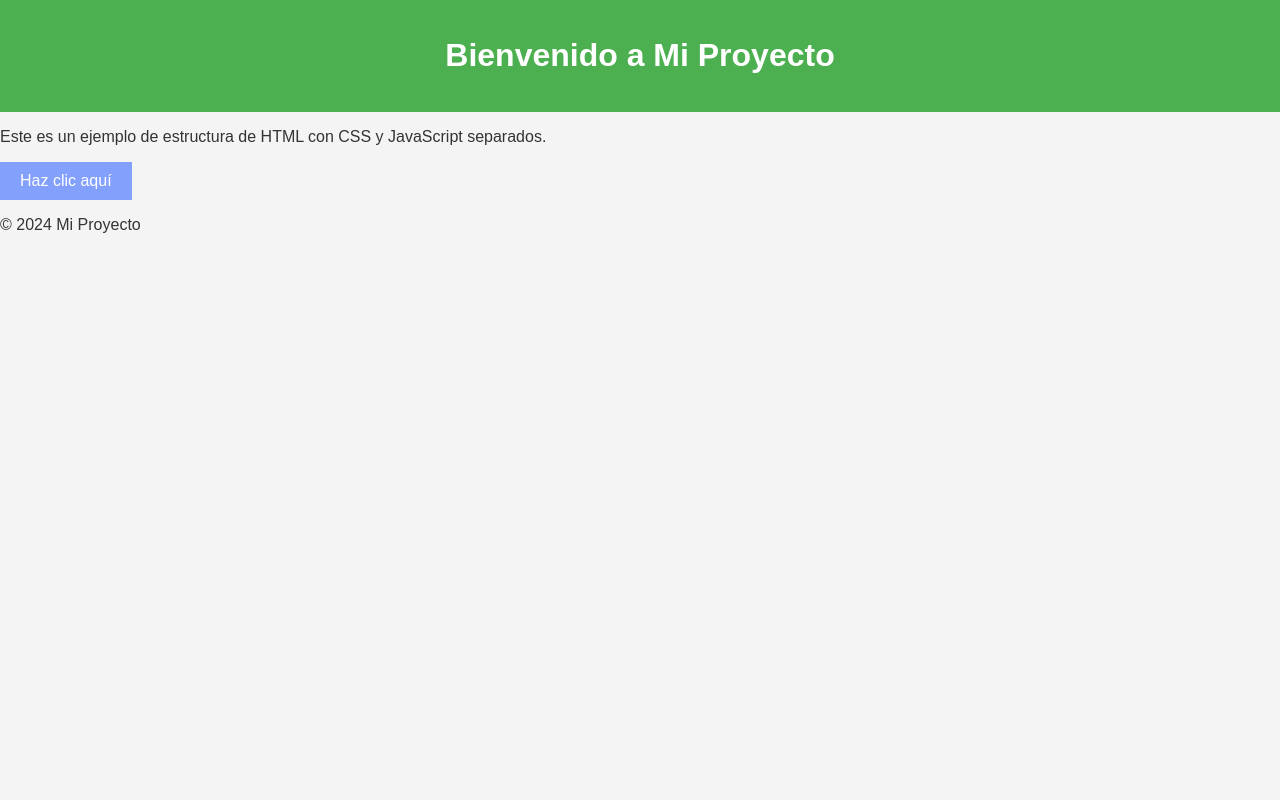
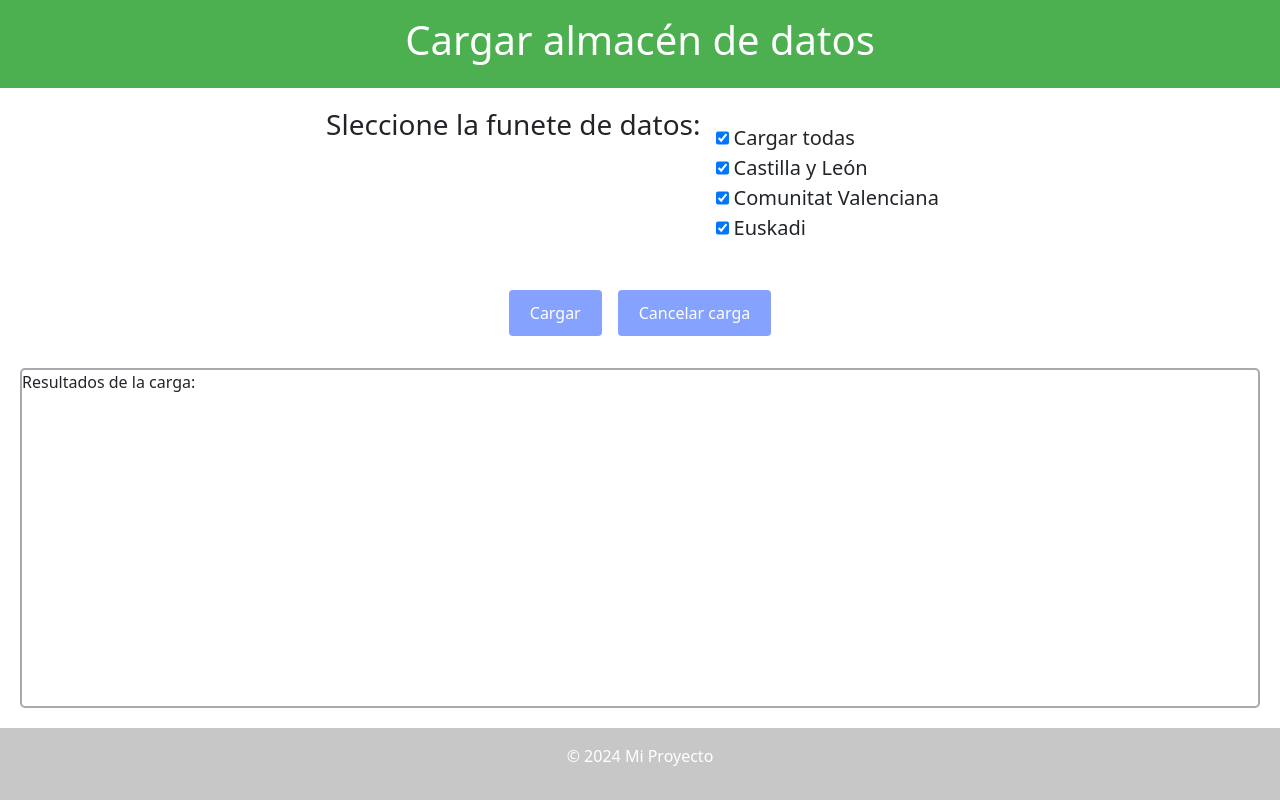
Before and after one commit to Mejias32r/IEI, a Django app: page /main/ventana-carga/ in a window 1280 px wide. Run offline with Django 5.2, Linux system fonts and the light colour scheme.

Commit message:
Realización del frontend de la aplicación

```diff
--- a/IEI_project/IEI_project/urls.py
+++ b/IEI_project/IEI_project/urls.py
@@ -19,7 +19,7 @@ from django.urls import path, include
 from . import views
 
 urlpatterns = [
-    path('', views.cargar_ventana_principal),
+    path('', views.cargar_ventana_principal, name='ventana_principal'),
     path('admin/', admin.site.urls),
     path('main/', include('main.urls'))
 ]
--- a/IEI_project/static/ventana_carga/script.js
+++ b/IEI_project/static/ventana_carga/script.js
@@ -1,6 +1,24 @@
-document.addEventListener("DOMContentLoaded", function () {
-    const boton = document.getElementById("cargar-boton");
-    boton.addEventListener("click", function () {
-        alert("La carga ha comenzado!");
-    });
-});
+const todas = document.getElementById('todas')
+const castillaLeon = document.getElementById('castilla_leon')
+const comunidadValenciana = document.getElementById('comunidad_valenciana')
+const euskadi = document.getElementById('euskadi')
+const btnEnviar = document.getElementById('enviar')
+
+
+function activarTodas(){
+    if(castillaLeon.checked && comunidadValenciana.checked && euskadi.checked){
+        todas.checked = true
+    }
+    else{
+        todas.checked = false;
+    }
+}
+
+castillaLeon.addEventListener('change', activarTodas);
+comunidadValenciana.addEventListener('change', activarTodas);
+euskadi.addEventListener('change', activarTodas);
+
+
+btnEnviar.addEventListener('click', function(){
+    alert("se enviar la petición al backend")
+})
--- a/IEI_project/static/ventana_carga/style.css
+++ b/IEI_project/static/ventana_carga/style.css
@@ -1,32 +1,87 @@
-
-body {
-    font-family: Arial, sans-serif;
+body{
     margin: 0;
     padding: 0;
-    background-color: #f4f4f4;
-    color: #333;
+    display: grid;
+    grid-template-rows: auto 1fr auto; /* Header y footer tienen altura automática; el div central crece */
+    height: 100vh; /* Altura total de la ventana */
 }
 
-header {
+main {
+    background: white;
+    width: 100%;
+    padding: 20px;
+    text-align: center;
+    display: flex;
+    justify-content: center;
+    flex-direction: column;
+    align-items: center;
+}
+
+header{
     background-color: #4CAF50;
+    color: white;
+    padding: 1rem;
+    text-align: center  ;
+}
+
+footer{
+    background-color: #c6c7c6;
     color: white;
     padding: 1rem;
     text-align: center;
 }
 
-button {
+.container-checkbox{
+    padding: 15px;
+    display: flex;
+    flex-direction: column;
+    justify-content: center;
+}
+
+.checkbox-element{
+    display: flex;
+    justify-content: start;
+}
+
+.checkbox-element label{
+    padding-left: 5px;
+    font-size: 20px;
+}
+
+.container-buttons{
+    display: flex;
+    justify-content: center;
+    gap: 1rem;
+    margin-top: 2rem;
+    margin-bottom: 2rem;
+}
+
+.container-result-box{
+    display: flex;
+    border: 2px solid #9799a0d5;
+    border-radius: 5px;
+    height: 100%;
+    width: 100%;
+}
+
+.container-select-data{
+    display:flex;
+}
+
+.btn{
     background-color: #6e90ffd5;
     color: white;
-    border: none;
     padding: 10px 20px;
     font-size: 16px;
     cursor: pointer;
+    border-radius: 4px;
+    display: inline-block;
 }
 
-button:hover {
+.enviar:hover{
     background-color: #005f6b;
 }
 
-main {
-    align-items: center;
+.cancelar:hover{
+    background-color:#922408 ;
 }
--- a/IEI_project/static/ventana_principal/style.css
+++ b/IEI_project/static/ventana_principal/style.css
@@ -5,7 +5,6 @@ body {
     padding: 0;
     background-color: #b8b4b3;
     color: #333;
-    text-align: center;
 }
 
 header {
--- a/IEI_project/templates/ventana_carga/cargar.html
+++ b/IEI_project/templates/ventana_carga/cargar.html
@@ -1,5 +1,4 @@
 {% load static %}
-
 <!DOCTYPE html>
 <html lang="es">
 <head>
@@ -7,20 +6,48 @@
     <meta name="viewport" content="width=device-width, initial-scale=1.0">
     <title>Mi Proyecto</title>
     <!-- Enlace al archivo CSS externo -->
+    <link href="https://cdn.jsdelivr.net/npm/bootstrap@5.0.2/dist/css/bootstrap.min.css" rel="stylesheet" integrity="sha384-EVSTQN3/azprG1Anm3QDgpJLIm9Nao0Yz1ztcQTwFspd3yD65VohhpuuCOmLASjC" crossorigin="anonymous">
     <link rel="stylesheet" href="{% static 'ventana_carga/style.css' %}">
 </head>
 <body>
     <header>
-        <h1>Bienvenido a Mi Proyecto</h1>
+        <h1>Cargar almacén de datos</h1>
     </header>
     <main>
-        <p>Este es un ejemplo de estructura de HTML con CSS y JavaScript separados.</p>
-        <button id="mi-boton">Haz clic aquí</button>
+        <div class="container-select-data">
+            <h3>Sleccione la funete de datos:</h3>
+            <div class="container-checkbox">
+                <div class ="checkbox-element">
+                    <input type="checkbox"id="todas" checked>
+                    <label for="todas"> Cargar todas</label>
+                </div>
+                <div class ="checkbox-element">
+                    <input type="checkbox" id="castilla_leon" checked>
+                    <label for="castilla_leon"> Castilla y León</label>
+                </div>
+                <div class ="checkbox-element">
+                    <input type="checkbox" id="comunidad_valenciana" checked>
+                    <label for="comunidad_valenciana"> Comunitat Valenciana</label>
+                </div>
+                <div class ="checkbox-element">
+                    <input type="checkbox" id="euskadi" checked>
+                    <label for ="euskadi"> Euskadi</label>
+                </div>
+            </div>
+        </div>
+        <div class="container-buttons">
+            <button class="enviar btn" id="enviar">Cargar</button>
+            <a href ="{% url 'ventana_principal' %}" class="cancelar btn" id="cancelar_carga">Cancelar carga</a>
+        </div>
+        <div class="container-result-box">
+            <p>Resultados de la carga:</p>
+        </div>
     </main>
     <footer>
         <p>© 2024 Mi Proyecto</p>
     </footer>
     <!-- Enlace al archivo JS externo -->
     <script src="{% static 'ventana_carga/script.js' %}"></script>
+    <script src="https://cdn.jsdelivr.net/npm/bootstrap@5.0.2/dist/js/bootstrap.bundle.min.js" integrity="sha384-MrcW6ZMFYlzcLA8Nl+NtUVF0sA7MsXsP1UyJoMp4YLEuNSfAP+JcXn/tWtIaxVXM" crossorigin="anonymous"></script>
 </body>
 </html>
```
